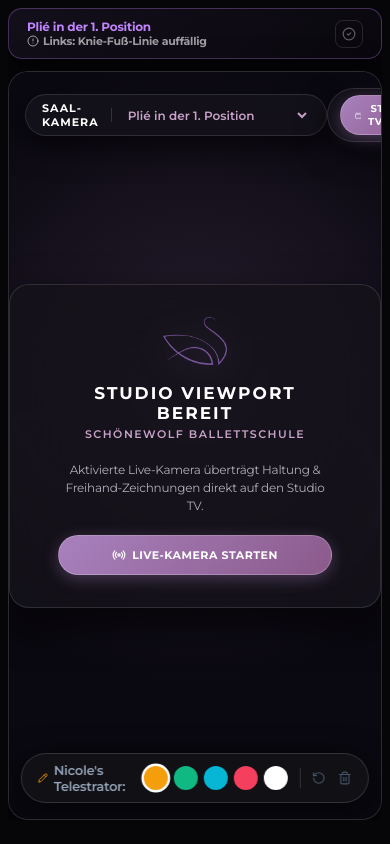
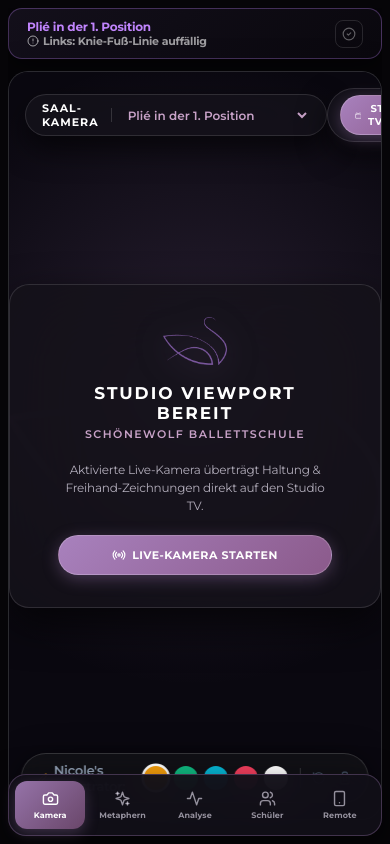
Before and after one commit to Mats0001/balletos-2, a React (Vite) app: page / in a window 390 px wide. Built offline with nearby package versions, Linux system fonts and the light colour scheme.

Commit message:
fix: restore mobile access to primary tools

```diff
--- a/src/components/Navbar.tsx
+++ b/src/components/Navbar.tsx
@@ -1,6 +1,14 @@
 import React, { useState, useRef, useEffect } from 'react';
 import { Camera, Sparkles, Activity, Users, Smartphone, MessageSquare, Send, Mic, MicOff, User } from 'lucide-react';
 import { Location, AgeGroup } from '../types';
+
+const NAV_TABS = Object.freeze([
+  { id: 'cam', label: 'Saal-Kamera', mobileLabel: 'Kamera', icon: Camera },
+  { id: 'metaphor', label: 'KI-Metaphern', mobileLabel: 'Metaphern', icon: Sparkles },
+  { id: 'analyzer', label: 'Video-Analyse', mobileLabel: 'Analyse', icon: Activity },
+  { id: 'students', label: 'Schüler-Historie', mobileLabel: 'Schüler', icon: Users },
+  { id: 'remote', label: 'Remote-Handy', mobileLabel: 'Remote', icon: Smartphone },
+]);
 
 interface Props {
   activeTab: string;
@@ -66,14 +74,6 @@ export const Navbar: React.FC<Props> = ({
       setIsRecording(false);
     }
   };
-  const tabs = [
-    { id: 'cam', label: 'Saal-Kamera', icon: Camera },
-    { id: 'metaphor', label: 'KI-Metaphern', icon: Sparkles },
-    { id: 'analyzer', label: 'Video-Analyse', icon: Activity },
-    { id: 'students', label: 'Schüler-Historie', icon: Users },
-    { id: 'remote', label: 'Remote-Handy', icon: Smartphone }
-  ];
-
   const studentsSSOT = [
     'Emma Berger (Minis)',
     'Clara Schulze (Kids)',
@@ -82,6 +82,7 @@ export const Navbar: React.FC<Props> = ({
   ];
 
   return (
+    <>
     <aside className="side-nav">
       {/* Brand Header */}
       <div>
@@ -107,7 +108,7 @@ export const Navbar: React.FC<Props> = ({
 
         {/* Vertical Navigation Items */}
         <div style={{ display: 'flex', flexDirection: 'column', gap: '4px', marginBottom: '20px' }}>
-          {tabs.map(tab => {
+          {NAV_TABS.map(tab => {
             const Icon = tab.icon;
             const isActive = activeTab === tab.id;
             return (
@@ -279,7 +280,26 @@ export const Navbar: React.FC<Props> = ({
           </button>
         </div>
       </div>
-
     </aside>
+    <nav className="mobile-bottom-nav" aria-label="Mobile Hauptnavigation">
+      {NAV_TABS.map(tab => {
+        const Icon = tab.icon;
+        const isActive = activeTab === tab.id;
+        return (
+          <button
+            key={tab.id}
+            type="button"
+            aria-label={tab.label}
+            aria-current={isActive ? 'page' : undefined}
+            className="mobile-bottom-nav__item"
+            onClick={() => onTabChange(tab.id)}
+          >
+            <Icon size={17} aria-hidden="true" />
+            <span>{tab.mobileLabel}</span>
+          </button>
+        );
+      })}
+    </nav>
+    </>
   );
 };
--- a/src/index.css
+++ b/src/index.css
@@ -63,6 +63,10 @@ html, body, #root {
   justify-content: flex-start;
   padding: 20px 16px;
   z-index: 100;
+}
+
+.mobile-bottom-nav {
+  display: none;
 }
 
 /* Vertical Right Inspector Panel (340px) */
@@ -195,7 +199,47 @@ html, body, #root {
   }
   main {
     width: 100vw !important;
-    padding: 8px !important;
+    padding: 8px 8px calc(72px + env(safe-area-inset-bottom, 0px)) !important;
+  }
+  .mobile-bottom-nav {
+    position: fixed;
+    z-index: 80;
+    left: 8px;
+    right: 8px;
+    bottom: max(8px, env(safe-area-inset-bottom, 0px));
+    display: grid;
+    grid-template-columns: repeat(5, minmax(0, 1fr));
+    gap: 2px;
+    padding: 6px;
+    border: 1px solid rgba(168, 129, 189, 0.32);
+    border-radius: 18px;
+    background: rgba(18, 15, 24, 0.94);
+    backdrop-filter: blur(24px);
+    -webkit-backdrop-filter: blur(24px);
+    box-shadow: 0 12px 34px rgba(0, 0, 0, 0.55);
+  }
+  .mobile-bottom-nav__item {
+    min-width: 0;
+    min-height: 48px;
+    border: 0;
+    border-radius: 12px;
+    background: transparent;
+    color: rgba(245, 240, 255, 0.58);
+    display: flex;
+    flex-direction: column;
+    align-items: center;
+    justify-content: center;
+    gap: 3px;
+    font-family: var(--font-montserrat);
+    font-size: 8px;
+    font-weight: 700;
+    letter-spacing: 0.01em;
+    cursor: pointer;
+  }
+  .mobile-bottom-nav__item[aria-current="page"] {
+    color: #fff;
+    background: linear-gradient(135deg, rgba(168, 129, 189, 0.88), rgba(111, 74, 111, 0.94));
+    box-shadow: 0 4px 14px rgba(168, 129, 189, 0.28);
   }
 }
 
```
Also changed, not shown: 1 other file (tests, documents, lock files or other folders).
